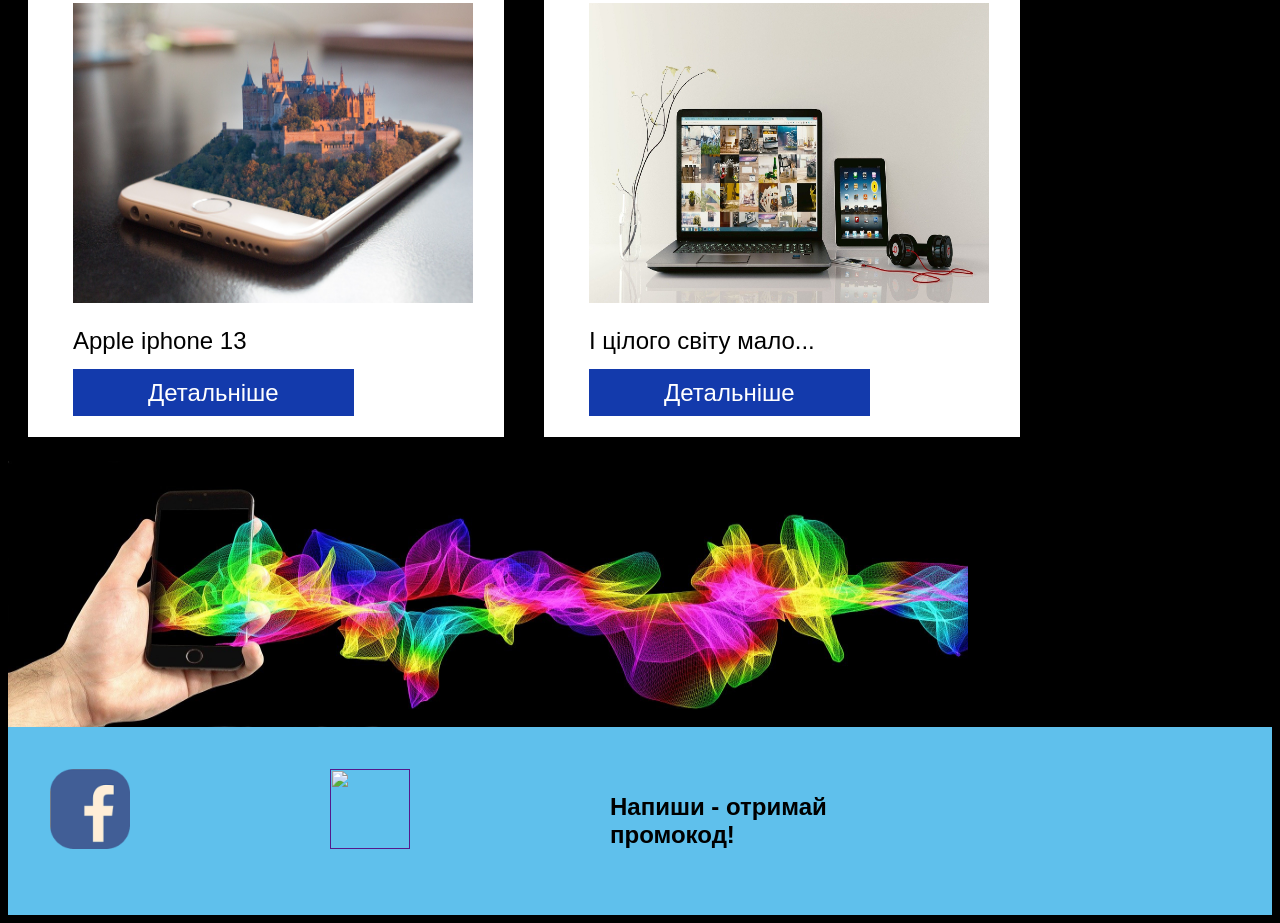
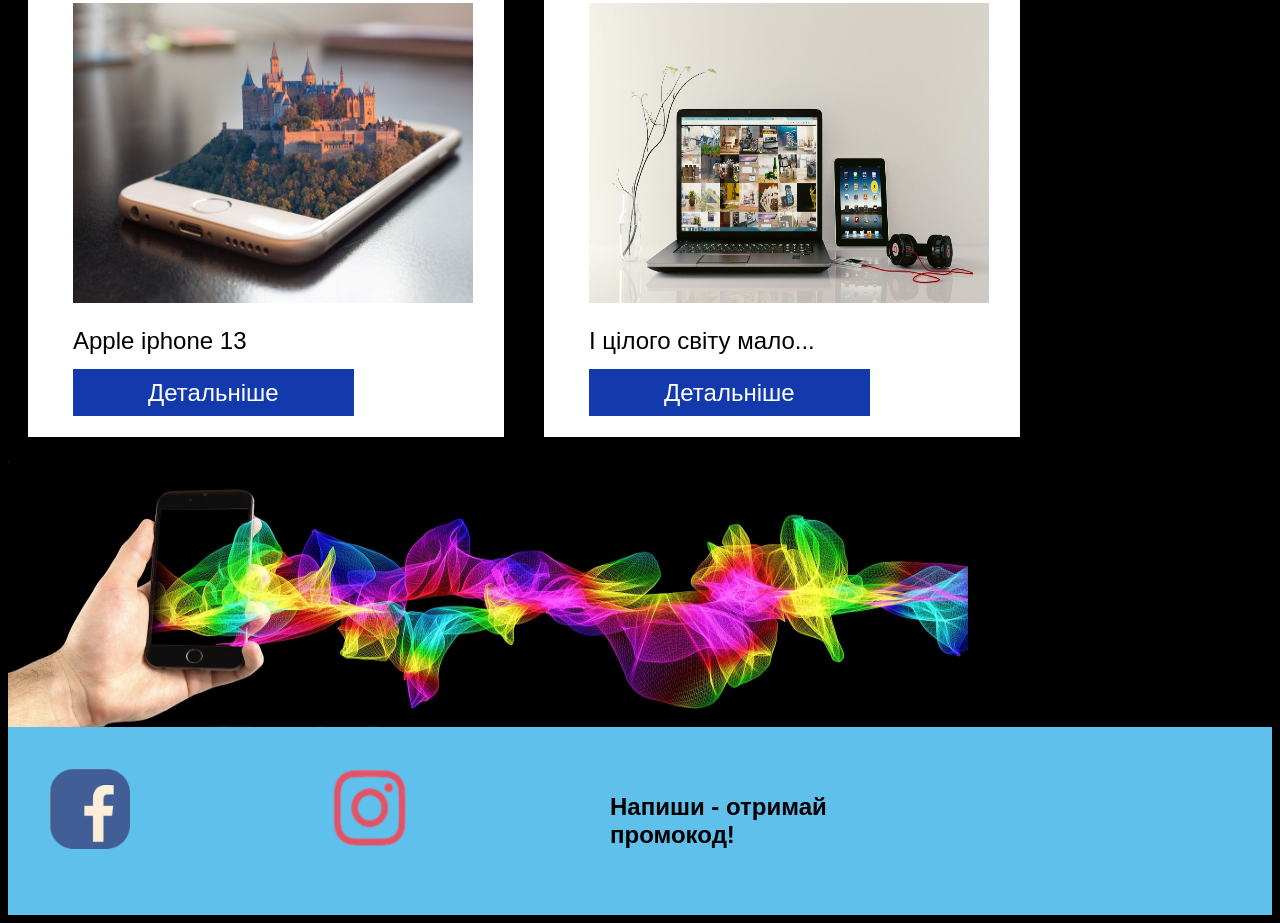
Before and after one commit to Kirill201213/BitMarket, a plain HTML site: page index.html in a window 1280 px wide. Shown: the part 988-1911 px from the top of the page. Drawn offline with Linux system fonts and the light colour scheme.

Commit message:
Update index.html

```diff
--- a/index.html
+++ b/index.html
@@ -46,7 +46,7 @@
         </main>
         <footer>
             <a href=""><img src="README/7.png" width="80px" height="80px"></a>
-            <a href=""><img src="README/8.htm" width="80px" height="80px"></a>
+            <a href=""><img src="README/8.png" width="80px" height="80px"></a>
             <p><b>Напиши - отримай <br/> промокод!</b></p>
         </footer>
     </body>
```
